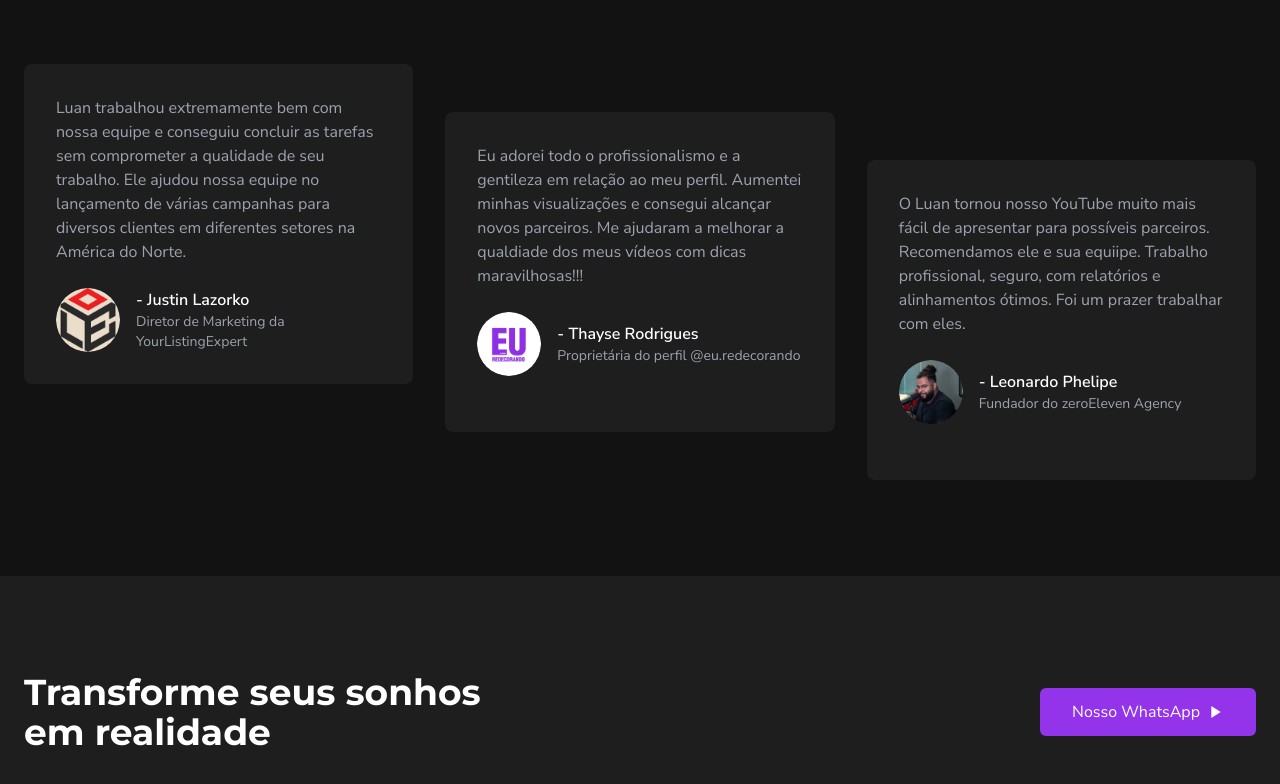
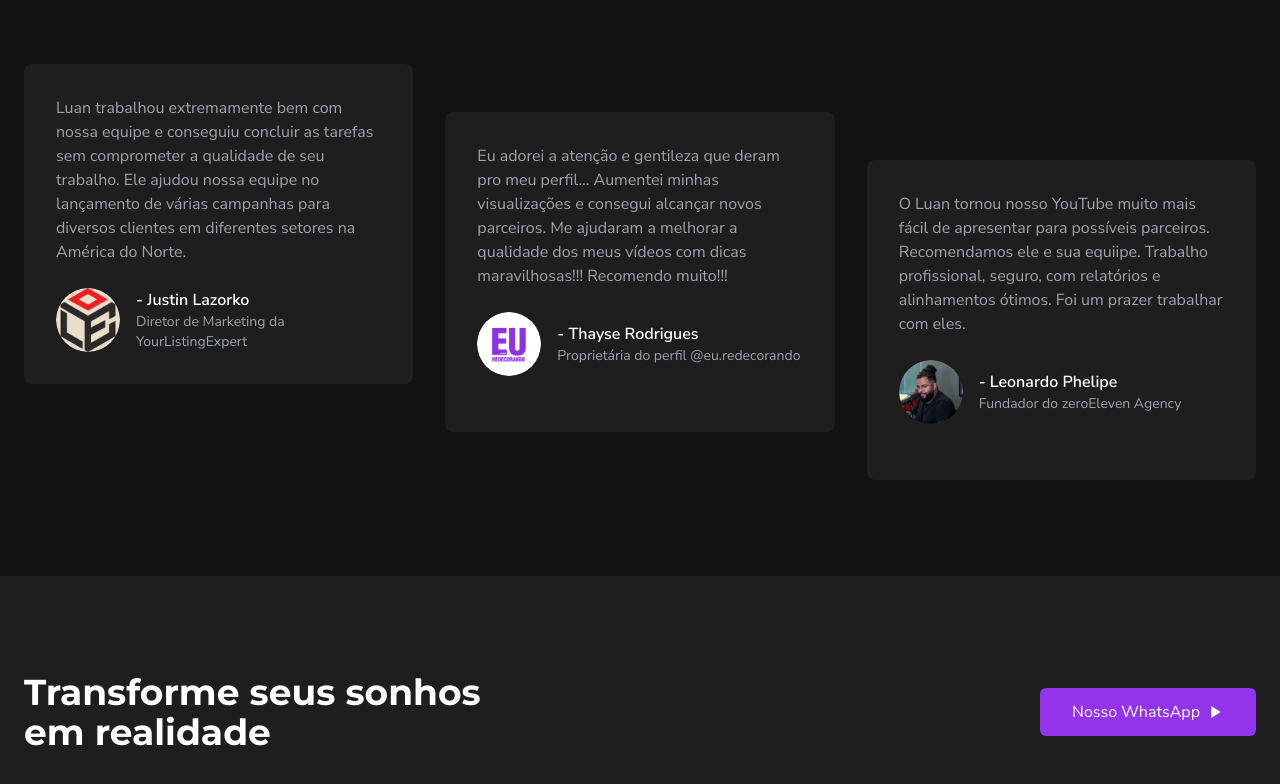
Before and after one commit to luanhrods/lcs, a Next.js app: page / in a window 1280 px wide. Shown: the part 2126-2910 px from the top of the page. Built offline with nearby package versions, Linux system fonts and the light colour scheme.

Commit message:
Update index.tsx

```diff
--- a/pages/index.tsx
+++ b/pages/index.tsx
@@ -222,7 +222,7 @@ export default function Component() {
               {
                 offset: 'md:translate-y-12',
                 image: '/images/testimonials/testimonial2.png',
-                text: "Eu adorei todo o profissionalismo e a gentileza em relação ao meu perfil. Aumentei minhas visualizações e consegui alcançar novos parceiros. Me ajudaram a melhorar a qualdiade dos meus vídeos com dicas maravilhosas!!!",
+                text: "Eu adorei a atenção e gentileza que deram pro meu perfil... Aumentei minhas visualizações e consegui alcançar novos parceiros. Me ajudaram a melhorar a qualidade dos meus vídeos com dicas maravilhosas!!! Recomendo muito!!!",
                 name: "- Thayse Rodrigues",
                 position: "Proprietária do perfil @eu.redecorando"
               },
```
